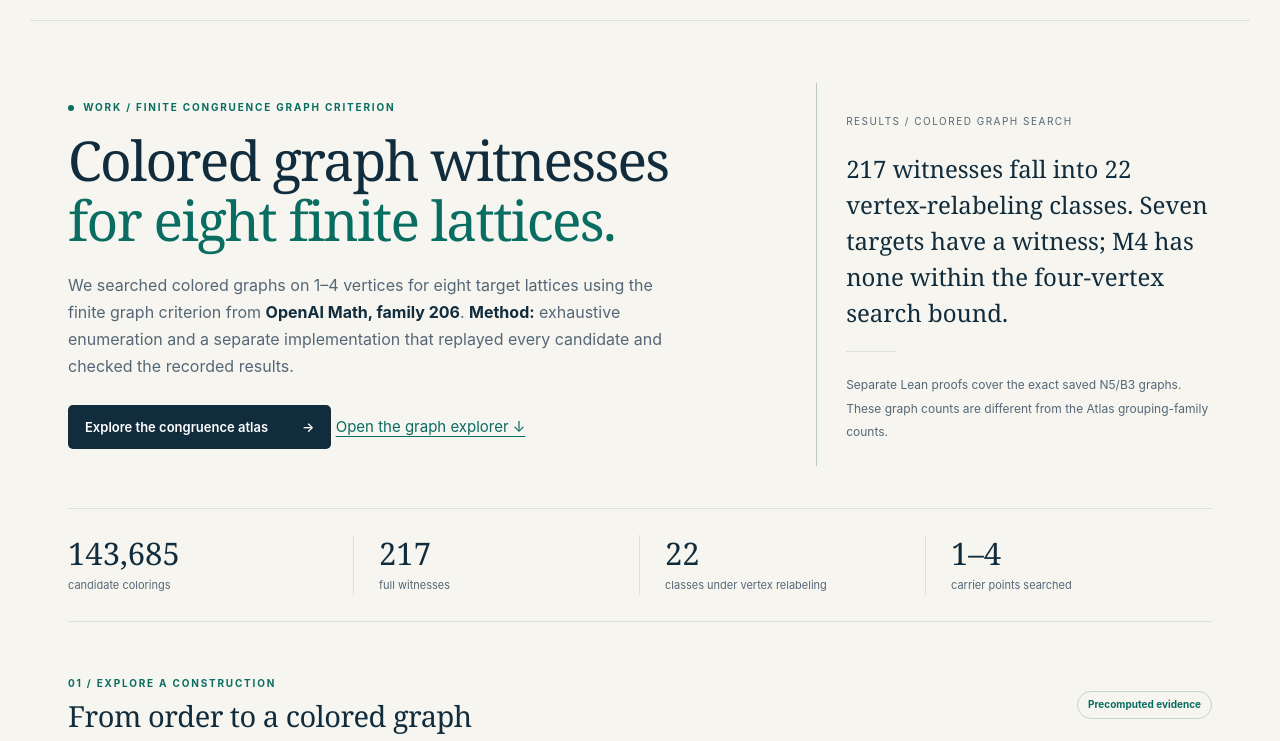
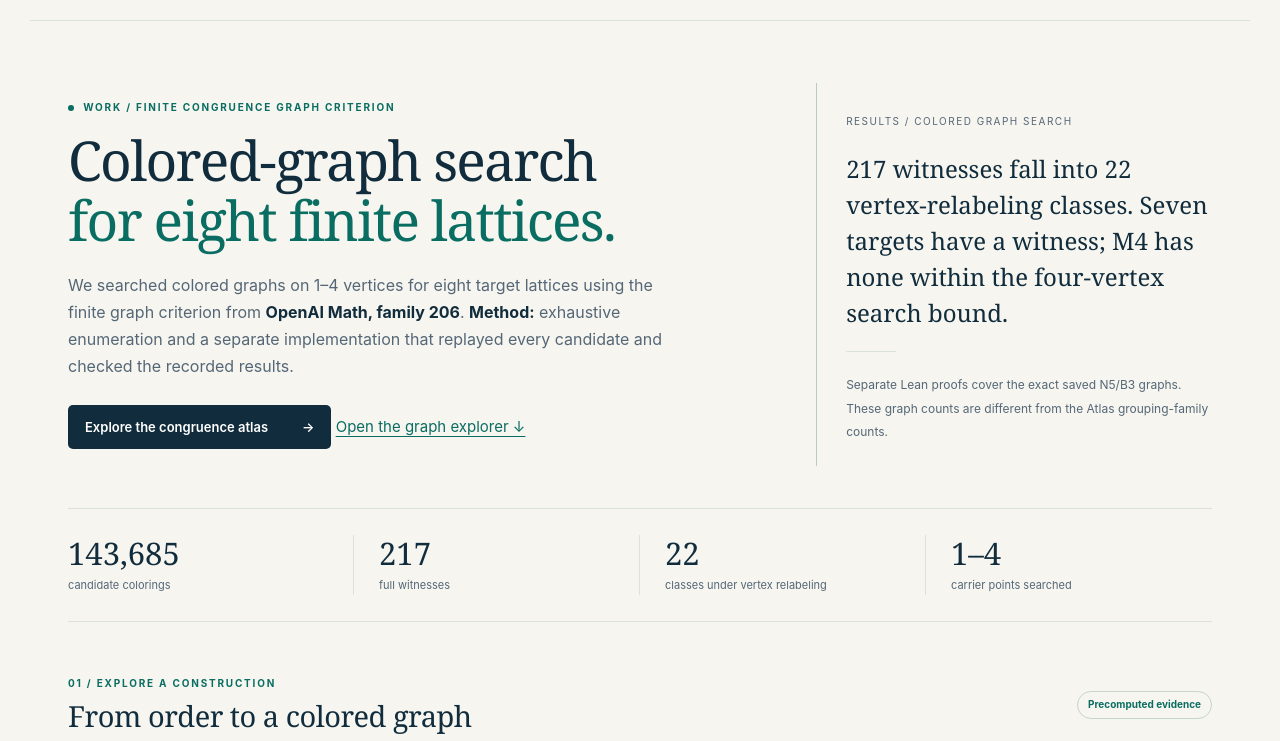
Before and after one commit to Maverick0351a/finite-congruence-checks, a plain HTML site: page space/index.html in a window 1280 px wide. Shown: the part 56-797 px from the top of the page. Drawn offline with Linux system fonts and the light colour scheme.

Commit message:
Describe the graph search without implying eight positive targets

```diff
--- a/space/index.html
+++ b/space/index.html
@@ -15,7 +15,7 @@
   <header class="topbar"><a class="brand" href="#"><img src="icon.svg" alt="" width="30" height="30">Finite Congruence Checks</a><nav aria-label="Main navigation"><a href="atlas.html">Congruence atlas</a><a href="#results">Results</a><a href="#evidence">Evidence</a><a href="https://github.com/Maverick0351a/finite-congruence-checks" target="_blank" rel="noopener noreferrer">GitHub ↗</a></nav></header>
   <main>
     <section class="hero" aria-labelledby="hero-title">
-      <div><p class="eyebrow"><span class="dot"></span> WORK / FINITE CONGRUENCE GRAPH CRITERION</p><h1 id="hero-title">Colored graph witnesses<br><span>for eight finite lattices.</span></h1><p class="intro">We searched colored graphs on 1–4 vertices for eight target lattices using the finite graph criterion from <strong>OpenAI Math, family 206</strong>. <strong>Method:</strong> exhaustive enumeration and a separate implementation that replayed every candidate and checked the recorded results.</p><a class="primary" href="atlas.html">Explore the congruence atlas <span aria-hidden="true">→</span></a> <a href="#explorer">Open the graph explorer ↓</a></div>
+      <div><p class="eyebrow"><span class="dot"></span> WORK / FINITE CONGRUENCE GRAPH CRITERION</p><h1 id="hero-title">Colored-graph search<br><span>for eight finite lattices.</span></h1><p class="intro">We searched colored graphs on 1–4 vertices for eight target lattices using the finite graph criterion from <strong>OpenAI Math, family 206</strong>. <strong>Method:</strong> exhaustive enumeration and a separate implementation that replayed every candidate and checked the recorded results.</p><a class="primary" href="atlas.html">Explore the congruence atlas <span aria-hidden="true">→</span></a> <a href="#explorer">Open the graph explorer ↓</a></div>
       <aside class="hero-note"><span class="note-index">RESULTS / COLORED GRAPH SEARCH</span><p>217 witnesses fall into 22 vertex-relabeling classes. Seven targets have a witness; M4 has none within the four-vertex search bound.</p><div class="note-rule"></div><span>Separate Lean proofs cover the exact saved N5/B3 graphs.<br>These graph counts are different from the Atlas grouping-family counts.</span></aside>
     </section>
     <section class="metrics" aria-label="Recorded experiment totals"><div><strong id="total-candidates">143,685</strong><span>candidate colorings</span></div><div><strong id="total-witnesses">217</strong><span>full witnesses</span></div><div><strong id="total-classes">22</strong><span>classes under vertex relabeling</span></div><div><strong>1–4</strong><span>carrier points searched</span></div></section>
```
